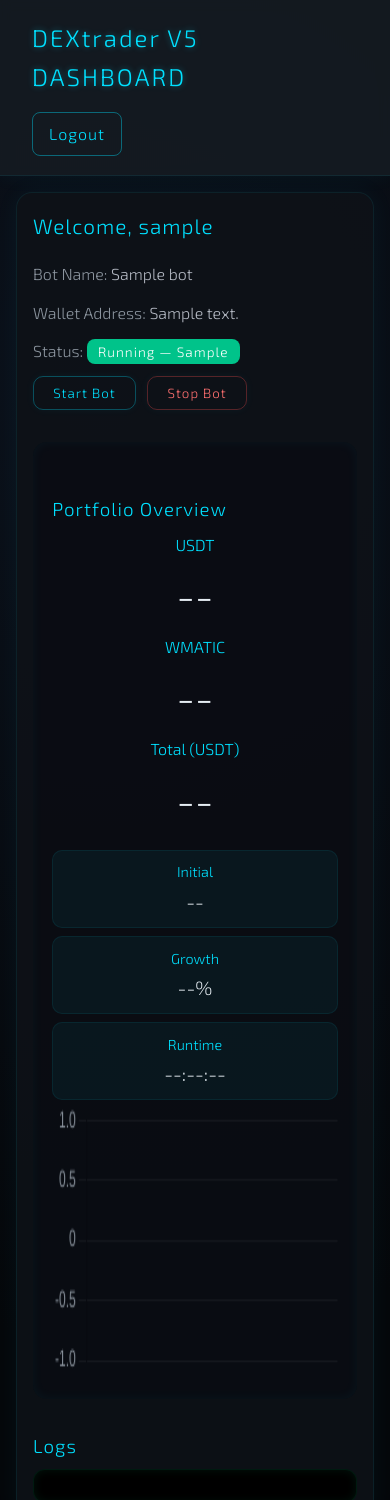
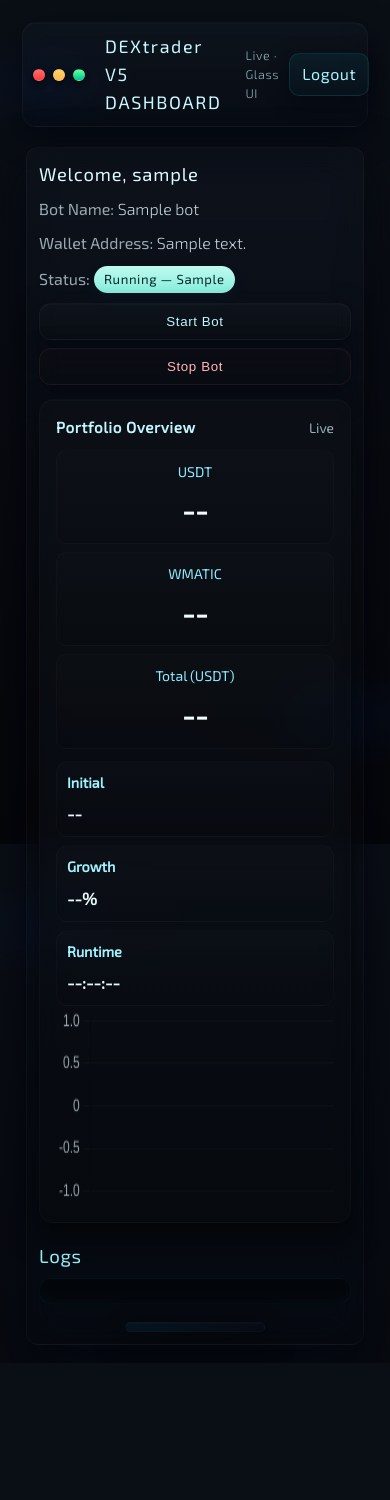
Before and after one commit to bonzoholda/polygrid, a FastAPI app: page / in a window 390 px wide. Shown: the top 1500 px of the page. After the commit the page ends 1294 px from the top, so only its background shows below. Run offline with FastAPI, Linux system fonts and the light colour scheme; the visitor is signed in with stand-in values (Sample User, id 1); tables that the repository leaves empty hold one stand-in row (values such as "Sample post"); data that the repository does not hold is empty.

Commit message:
Update index.html

```diff
--- a/dashboard/templates/index.html
+++ b/dashboard/templates/index.html
@@ -3,213 +3,260 @@
 <head>
     <meta charset="UTF-8">
     <title>DEXtrader-V5 Dashboard</title>
+    <meta name="viewport" content="width=device-width,initial-scale=1" />
     <link href="https://fonts.googleapis.com/css2?family=Exo+2:wght@300;400&family=Fira+Code&display=swap" rel="stylesheet">
     <script src="https://cdn.jsdelivr.net/npm/chart.js"></script>
     <style>
-        /* ---------- Base Reset ---------- */
+        /* ------------------------------
+           Glassmorphism theme (macOS-like)
+           ------------------------------ */
         * { margin: 0; padding: 0; box-sizing: border-box; }
+        html,body { height: 100%; }
         body {
             font-family: 'Exo 2', sans-serif;
-            background: radial-gradient(circle at 25% 25%, #0b111b, #05070a 80%);
+            background:
+              radial-gradient(1200px 600px at 10% 10%, rgba(10,20,40,0.55), transparent 8%),
+              radial-gradient(1000px 500px at 90% 85%, rgba(6,18,40,0.5), transparent 10%),
+              linear-gradient(180deg,#0a0f16 0%, #05060a 100%);
             color: #e6edf3;
-            line-height: 1.6;
+            -webkit-font-smoothing:antialiased;
+            -moz-osx-font-smoothing:grayscale;
+            line-height: 1.55;
             min-height: 100vh;
             overflow-x: hidden;
+            padding: 22px;
         }
         a { text-decoration: none; color: inherit; }
+
+        /* subtle frosted backdrop overlay to mimic depth */
+        .page-wrap {
+            max-width: 980px;
+            margin: 0 auto;
+            display: block;
+            position: relative;
+        }
 
         /* ---------- Header ---------- */
         header {
             display: flex;
             justify-content: space-between;
             align-items: center;
-            padding: 1.2rem 2rem;
-            background: rgba(22, 27, 34, 0.9);
-            box-shadow: 0 0 20px rgba(0, 224, 255, 0.05);
-            backdrop-filter: blur(6px);
-            border-bottom: 1px solid rgba(0, 224, 255, 0.08);
-        }
-        header h1 {
-            font-size: 1.5rem;
-            font-weight: 300;
-            letter-spacing: 2px;
-            color: #00e0ff;
-            text-shadow: 0 0 6px rgba(0, 224, 255, 0.4);
-        }
-        header a {
-            padding: 0.5rem 1rem;
-            background: transparent;
-            border: 1px solid rgba(0, 224, 255, 0.4);
-            border-radius: 8px;
-            font-weight: 300;
-            color: #00e0ff;
-            letter-spacing: 1px;
-            transition: 0.3s;
-        }
-        header a:hover {
-            background: rgba(0, 224, 255, 0.1);
-            box-shadow: 0 0 6px rgba(0, 224, 255, 0.2);
+            padding: 14px 18px;
+            border-radius: 14px;
+            background: linear-gradient(180deg, rgba(255,255,255,0.02), rgba(0,0,0,0.08));
+            border: 1px solid rgba(255,255,255,0.03);
+            backdrop-filter: blur(10px) saturate(130%);
+            box-shadow: 0 8px 30px rgba(2,6,16,0.7), inset 0 1px 0 rgba(255,255,255,0.02);
+            margin-bottom: 20px;
         }
 
-        /* ---------- Container ---------- */
+        /* tiny macOS traffic lights on left */
+        .mac-dots { display:flex; gap:8px; align-items:center; }
+        .dot { width:12px; height:12px; border-radius:50%; box-shadow: 0 2px 6px rgba(0,0,0,0.6); }
+        .dot.red { background: linear-gradient(180deg,#ff6b6b,#ff3b3b); border:1px solid rgba(255,255,255,0.06); }
+        .dot.yellow { background: linear-gradient(180deg,#ffd36b,#ffb84a); border:1px solid rgba(255,255,255,0.04); }
+        .dot.green { background: linear-gradient(180deg,#61ff9f,#00c38a); border:1px solid rgba(255,255,255,0.03); }
+
+        header h1 {
+            font-size: 1.3rem;
+            font-weight: 400;
+            letter-spacing: 1.6px;
+            color: #c8f7ff;
+            text-shadow: 0 6px 18px rgba(0, 200, 255, 0.04);
+            display:flex;
+            gap:12px;
+            align-items:center;
+        }
+        header .brand-sub { font-size:0.72rem; color: rgba(200,247,255,0.7); font-weight:300; letter-spacing:0.6px; }
+
+        header a {
+            padding: 8px 12px;
+            background: linear-gradient(180deg, rgba(0, 224, 255, 0.06), rgba(0, 224, 255, 0.02));
+            border-radius: 10px;
+            border: 1px solid rgba(0,224,255,0.12);
+            color: #a6f6ff;
+            font-weight: 400;
+            letter-spacing: 0.6px;
+            box-shadow: 0 6px 20px rgba(2,6,16,0.65);
+        }
+        header a:hover { transform: translateY(-2px); }
+
+        /* ---------- Main Container Card ---------- */
         .container {
-            max-width: 900px;
-            margin: 2.5rem auto;
-            padding: 2rem;
-            background: rgba(15, 18, 24, 0.85);
+            margin: 18px auto;
+            padding: 22px;
+            background: linear-gradient(180deg, rgba(255,255,255,0.02), rgba(0,0,0,0.06));
             border-radius: 16px;
-            box-shadow: 0 0 25px rgba(0, 224, 255, 0.05);
-            border: 1px solid rgba(0, 224, 255, 0.08);
+            border: 1px solid rgba(255,255,255,0.03);
+            box-shadow: 0 20px 50px rgba(2,6,16,0.7);
+            backdrop-filter: blur(18px) saturate(140%);
         }
+
         h2 {
-            font-size: 1.3rem;
-            color: #00e0ff;
-            margin-bottom: 1.2rem;
-            font-weight: 300;
-            letter-spacing: 1px;
+            font-size: 1.15rem;
+            color: #dff9ff;
+            margin-bottom: 8px;
+            font-weight: 400;
+            letter-spacing: 0.8px;
         }
-        p { margin-bottom: 0.8rem; color: #b3b8c2; font-weight: 300; }
-        strong { color: #8b949e; font-weight: 300; }
+        p { margin-bottom: 0.6rem; color: #c4d1da; font-weight: 300; }
+        strong { color: #9aa8b2; font-weight: 400; }
 
         /* ---------- Status ---------- */
         .status {
-            font-weight: 300;
-            padding: 0.25rem 0.7rem;
-            border-radius: 8px;
-            color: #fff;
-            font-size: 0.85rem;
-            letter-spacing: 1px;
+            display:inline-flex;
+            align-items:center;
+            gap:8px;
+            font-weight:500;
+            padding: 0.22rem 0.65rem;
+            border-radius: 999px;
+            color: #05292a;
+            font-size: 0.82rem;
+            letter-spacing: 0.6px;
         }
-        .status.running { background: #00c38a; }
-        .status.stopped { background: #b54a4a; }
+        .status.running { background: linear-gradient(180deg,#bff9ee,#87f0de); box-shadow: 0 6px 18px rgba(0,200,255,0.04); }
+        .status.stopped { background: linear-gradient(180deg,#ffd6d6,#ffb2b2); color:#3b0b0b; }
 
-        /* ---------- Buttons ---------- */
-        form { display: inline-block; margin-right: 0.5rem; }
+        /* ---------- Buttons (dock-like glass) ---------- */
+        .controls { margin: 10px 0 6px; display:flex; gap:10px; flex-wrap:wrap; }
+        form { display:inline-block; margin:0; }
         button {
-            padding: 0.5rem 1.2rem;
-            border: 1px solid rgba(0, 224, 255, 0.3);
-            border-radius: 10px;
-            font-family: 'Exo 2';
-            font-weight: 300;
-            color: #00e0ff;
-            background: transparent;
+            padding: 10px 14px;
+            border-radius: 12px;
+            border: 1px solid rgba(255,255,255,0.04);
+            background: linear-gradient(180deg, rgba(255,255,255,0.02), rgba(0,0,0,0.06));
+            color: #bff7ff;
             cursor: pointer;
-            letter-spacing: 1px;
-            box-shadow: 0 0 8px rgba(0, 224, 255, 0.05);
-            transition: all 0.3s ease;
+            letter-spacing: 0.6px;
+            font-weight:500;
+            box-shadow: 0 8px 26px rgba(2,6,16,0.6), inset 0 1px 0 rgba(255,255,255,0.02);
+            transition: transform .14s ease, box-shadow .14s ease;
         }
-        button.start:hover {
-            background: rgba(0, 224, 255, 0.1);
-            box-shadow: 0 0 8px rgba(0, 224, 255, 0.3);
-        }
-        button.stop {
-            border-color: rgba(255, 80, 80, 0.3);
-            color: #ff7070;
-        }
-        button.stop:hover {
-            background: rgba(255, 80, 80, 0.08);
-            box-shadow: 0 0 8px rgba(255, 80, 80, 0.25);
-        }
+        button.start:hover { transform: translateY(-3px); box-shadow: 0 18px 40px rgba(0,200,255,0.06); }
+        button.stop { color:#ffb7b7; border-color: rgba(255,120,120,0.08); background: linear-gradient(180deg, rgba(120,20,20,0.03), rgba(0,0,0,0.06)); }
+        button.stop:hover { transform: translateY(-3px); }
 
         /* ---------- Chart ---------- */
         .chart-container {
-            margin-top: 2rem;
-            background: rgba(9, 12, 18, 0.8);
+            margin-top: 14px;
+            padding: 16px;
             border-radius: 14px;
-            padding: 1.2rem;
-            box-shadow: inset 0 0 12px rgba(0, 224, 255, 0.05);
+            background: linear-gradient(180deg, rgba(12,16,22,0.6), rgba(8,10,14,0.55));
+            border: 1px solid rgba(255,255,255,0.02);
+            box-shadow: 0 12px 30px rgba(0,0,0,0.6), inset 0 1px 0 rgba(255,255,255,0.02);
+            backdrop-filter: blur(12px) saturate(120%);
         }
-        canvas {
-            width: 100% !important;
-            height: 280px !important;
-        }
+        canvas { width: 100% !important; height: 300px !important; display:block; }
+
+        /* subtle header inside chart */
+        .chart-header { display:flex; align-items:center; justify-content:space-between; margin-bottom:10px; }
+        .chart-header .title { color:#c2f6ff; font-weight:600; letter-spacing:0.6px; font-size:0.95rem; }
+        .chart-header .muted { color: #98b1bb; font-weight:400; font-size:0.86rem; }
 
         /* ---------- Portfolio Numbers ---------- */
         .portfolio-summary {
-            display: flex;
-            justify-content: space-around;
-            margin-bottom: 1.2rem;
-            text-align: center;
+            display:flex;
+            justify-content:space-between;
+            gap:12px;
+            margin-bottom:12px;
+            text-align:center;
+            flex-wrap:wrap;
         }
-        .portfolio-summary strong {
-            color: #00e0ff;
-            font-weight: 300;
-            display: block;
-            margin-bottom: 0.3rem;
-        }
-        .portfolio-summary p {
-            font-family: 'Exo 2', sans-serif;
-            font-size: 2.5rem;
-            color: #e6edf3;
-            margin: 0;
-        }
+        .portfolio-summary > div { flex:1 1 30%; min-width:86px; background: linear-gradient(180deg, rgba(255,255,255,0.01), rgba(0,0,0,0.02)); padding:10px; border-radius:10px; border:1px solid rgba(255,255,255,0.02); }
+        .portfolio-summary strong { display:block; color:#8fe9ff; font-size:0.88rem; margin-bottom:6px; font-weight:500; }
+        .portfolio-summary p { font-size:1.8rem; font-weight:700; color:#f1fbff; margin:0; }
 
         /* ---------- Stats Panel ---------- */
-        .bot-stats {
-            display: flex;
-            justify-content: space-around;
-            margin-top: 1rem;
-            text-align: center;
-            gap: 0.5rem;
+        .bot-stats { display:flex; gap:10px; justify-content:space-between; margin-top:10px; flex-wrap:wrap; }
+        .bot-stats div {
+            flex:1 1 30%;
+            min-width:90px;
+            padding:10px;
+            border-radius:12px;
+            background: linear-gradient(180deg, rgba(255,255,255,0.015), rgba(0,0,0,0.03));
+            border: 1px solid rgba(255,255,255,0.02);
         }
-        .bot-stats div {
-            background: rgba(0, 224, 255, 0.05);
-            border-radius: 10px;
-            padding: 0.6rem 1rem;
-            border: 1px solid rgba(0, 224, 255, 0.08);
-            min-width: 90px;
-        }
-        .bot-stats strong {
-            display: block;
-            color: #00e0ff;
-            font-size: 0.9rem;
-            margin-bottom: 0.2rem;
-        }
-        .bot-stats p {
-            margin: 0;
-            font-size: 1.2rem;
-            color: #e6edf3;
-        }
+        .bot-stats strong { display:block; color:#9ff3ff; font-size:0.9rem; margin-bottom:6px; font-weight:600; }
+        .bot-stats p { margin:0; font-size:1.05rem; color:#e6f9fb; font-weight:700; }
 
-        /* ---------- Logs ---------- */
-        h3 {
-            margin-top: 2rem;
-            margin-bottom: 0.5rem;
-            color: #00e0ff;
-            font-weight: 300;
-            letter-spacing: 1px;
-        }
-        pre {
-            background: #000;
-            padding: 1rem;
+        /* ---------- Logs (wrap + glass) ---------- */
+        h3 { margin-top: 18px; margin-bottom: 8px; color: #99f2ff; font-weight:500; letter-spacing:0.6px; }
+        pre#log {
+            background: linear-gradient(180deg, rgba(0,0,0,0.6), rgba(6,8,10,0.45));
+            padding: 12px;
             border-radius: 12px;
-            max-height: 400px;
+            max-height: 420px;
             overflow-y: auto;
-            color: #00ff9d;
+            color: #98ffd9;
             font-family: 'Fira Code', monospace;
             font-size: 0.9rem;
-            line-height: 1.3;
-            box-shadow: inset 0 0 10px rgba(0, 255, 157, 0.08);
-            border: 1px solid rgba(0, 255, 157, 0.1);
+            line-height: 1.35;
+            box-shadow: inset 0 0 18px rgba(0, 200, 255, 0.03);
+            border: 1px solid rgba(0, 200, 255, 0.05);
+
+            /* WRAP behavior */
+            white-space: pre-wrap;     /* preserve newlines, wrap long lines */
+            word-break: break-word;    /* break long tokens (urls) */
+            -webkit-font-smoothing: antialiased;
         }
-        pre::-webkit-scrollbar { width: 6px; }
-        pre::-webkit-scrollbar-thumb {
-            background: rgba(0, 224, 255, 0.3);
-            border-radius: 10px;
+        pre#log::-webkit-scrollbar { width: 8px; height:8px; }
+        pre#log::-webkit-scrollbar-thumb { background: linear-gradient(180deg, rgba(0,200,255,0.12), rgba(0,200,255,0.06)); border-radius:8px; }
+
+        /* ---------- Footer Dock (visual cue) ---------- */
+        .dock {
+            margin-top: 18px;
+            display:flex;
+            justify-content:center;
+            gap:12px;
+            align-items:center;
+        }
+        .dock .pill {
+            height:10px;
+            width:140px;
+            border-radius:20px;
+            background: linear-gradient(90deg, rgba(0,200,255,0.06), rgba(120,80,255,0.02));
+            border:1px solid rgba(255,255,255,0.02);
+            box-shadow: 0 10px 30px rgba(0,0,0,0.6), inset 0 1px 0 rgba(255,255,255,0.02);
         }
 
         /* ---------- Responsive ---------- */
-        @media(max-width: 600px) {
-            .container { padding: 1rem; margin: 1rem; }
-            header { flex-direction: column; align-items: flex-start; gap: 1rem; }
-            .portfolio-summary, .bot-stats { flex-direction: column; gap: 0.5rem; }
+        @media (max-width: 880px) {
+            .page-wrap { padding: 10px; }
+            .container { padding: 16px; margin: 8px; }
+            .portfolio-summary > div, .bot-stats div { min-width: 120px; flex:1 1 45%; }
+            canvas { height: 260px !important; }
+            header h1 { font-size: 1.12rem; }
+        }
+
+        @media (max-width: 600px) {
+            body { padding: 12px; }
+            header { flex-direction: row; gap:10px; padding:10px; }
+            .mac-dots { display:flex; margin-right:8px; }
+            .container { margin: 8px 4px; padding: 12px; border-radius:12px; }
+            .portfolio-summary, .bot-stats { flex-direction: column; gap: 8px; }
+            .portfolio-summary > div, .bot-stats div { width:100%; flex: 1 1 auto; min-width: unset; }
+            canvas { height: 200px !important; }
+            pre#log { max-height: 300px; font-size: 0.86rem; }
+            .controls { display:flex; flex-direction:column; gap:8px; }
+            button { width: 100%; }
         }
     </style>
 </head>
+<body>
+    <div class="page-wrap">
+        <header>
+            <div style="display:flex;align-items:center;gap:12px">
+                <div class="mac-dots" aria-hidden="true">
+                    <div class="dot red"></div>
+                    <div class="dot yellow"></div>
+                    <div class="dot green"></div>
+                </div>
+                <h1>
+                    DEXtrader V5 DASHBOARD
+                    <span class="brand-sub" style="margin-left:12px; font-weight:300; font-size:0.78rem;">Live · Glass UI</span>
+                </h1>
+            </div>
 
-<body>
-    <header>
-        <h1>DEXtrader V5 DASHBOARD</h1>
             <a href="/logout">Logout</a>
         </header>
 
@@ -218,7 +265,7 @@
             <p><strong>Bot Name:</strong> {{ user['name'] }}</p>
             <p><strong>Wallet Address:</strong> {{ user['address'] }}</p>
 
-        <!-- 🟦 UPDATED STATUS WITH STRATEGY NAME 🟦 -->
+            <!-- STATUS (unchanged IDs) -->
             <p><strong>Status:</strong>
                 {% if user['is_active'] %}
                     <span class="status running">Running — {{ user['strategy'] }}</span>
@@ -227,15 +274,20 @@
                 {% endif %}
             </p>
 
+            <div class="controls" aria-hidden="false">
                 <form method="get" action="/start/{{ user['id'] }}">
                     <button type="submit" class="start">Start Bot</button>
                 </form>
                 <form method="get" action="/stop/{{ user['id'] }}">
                     <button type="submit" class="stop">Stop Bot</button>
                 </form>
+            </div>
 
-        <div class="chart-container">
-            <h3>Portfolio Overview</h3>
+            <div class="chart-container" role="region" aria-label="Portfolio Overview">
+                <div class="chart-header">
+                    <div class="title">Portfolio Overview</div>
+                    <div class="muted">Live</div>
+                </div>
 
                 <div class="portfolio-summary">
                     <div>
@@ -263,6 +315,11 @@
 
             <h3>Logs</h3>
             <pre id="log"></pre>
+
+            <div class="dock" aria-hidden="true">
+                <div class="pill"></div>
+            </div>
+        </div>
     </div>
 
 <script>
@@ -271,6 +328,7 @@
     const evtSource = new EventSource(`/stream_logs/${uid}`);
 
     evtSource.onmessage = function(e) {
+        // Append safely and keep scroll at bottom
         logElement.innerHTML += e.data + "\n";
         logElement.scrollTop = logElement.scrollHeight;
     };
@@ -287,9 +345,9 @@
             labels: ["Initial"],
             datasets: [{
                 label: 'Portfolio Value (USDT)',
-                data: [0],
-                borderColor: '#00e0ff',
-                backgroundColor: 'rgba(0,224,255,0.08)',
+                data: [0], // baseline, will be replaced with initial value
+                borderColor: '#7ee0ff',
+                backgroundColor: 'rgba(126,224,255,0.06)',
                 borderWidth: 2,
                 tension: 0.35,
                 fill: true,
@@ -301,15 +359,16 @@
             animation: false,
             plugins: { legend: { display: false } },
             scales: {
-                x: { display: false },
+                x: { display: false }, // Hide timestamps
                 y: {
-                    ticks: { color: '#8b949e' },
-                    grid: { color: 'rgba(255,255,255,0.05)' }
+                    ticks: { color: '#9aa7ad' },
+                    grid: { color: 'rgba(255,255,255,0.03)' }
                 }
             }
         }
     });
 
+    // ---------- Portfolio Fetch ----------
     let baselineSet = false;
     let baselineValue = 0;
 
@@ -338,9 +397,11 @@
                     baselineSet = true;
                 }
 
+                // Add new point
                 chart.data.datasets[0].data.push(data.total_value_usdt);
-                chart.data.labels.push("");
+                chart.data.labels.push(""); // no label shown
 
+                // Keep baseline (index 0) intact, trim live points to ~300 samples
                 if (chart.data.datasets[0].data.length > 301) {
                     chart.data.datasets[0].data.splice(1, 1);
                     chart.data.labels.splice(1, 1);
```
Lines whose indentation alone changed are shown as unchanged.
